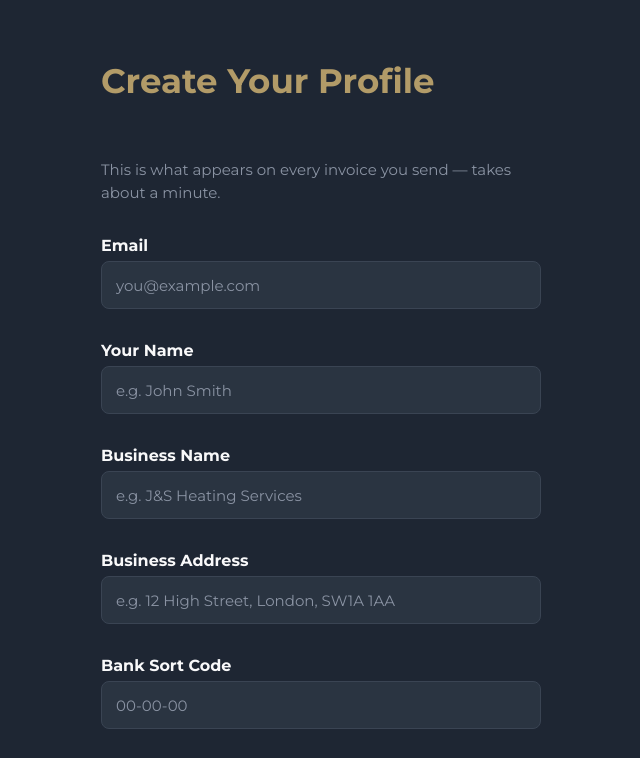
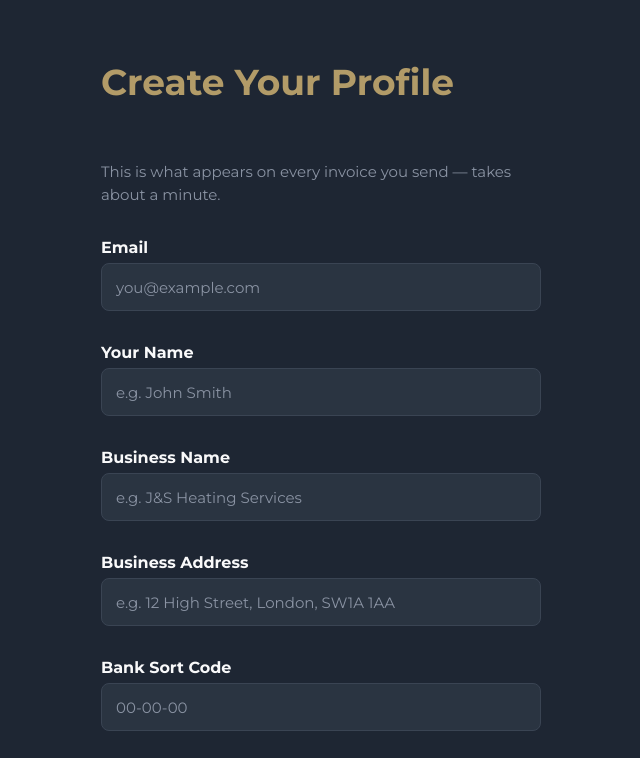
Before and after one commit to Jiri76/primelevel-dashboard, a plain HTML site: page index.html in a window 1280 px wide. Shown: the top 758 px of the page, without its empty margins (319-959 px from the left). Drawn offline with Linux system fonts and the light colour scheme; a script that the page names is missing.

Commit message:
Bump heading font-size from 34px to 36px

```diff
--- a/index.html
+++ b/index.html
@@ -36,7 +36,7 @@
     color: var(--gold);
     font-family: 'Montserrat', sans-serif;
     font-weight: 700;
-    font-size: 34px;
+    font-size: 36px;
     margin: 0 0 57px;
   }
   .subtitle {
```
